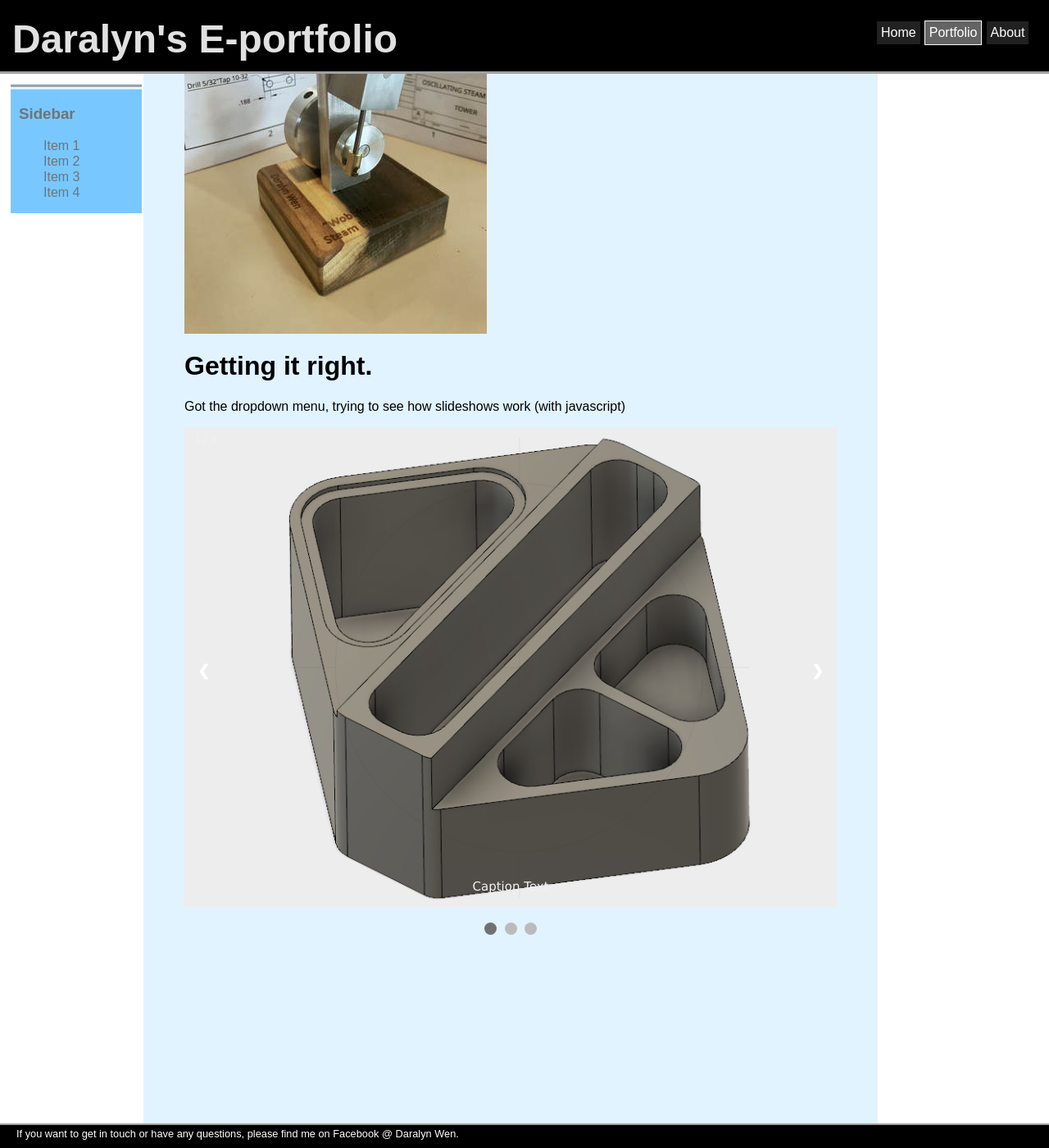
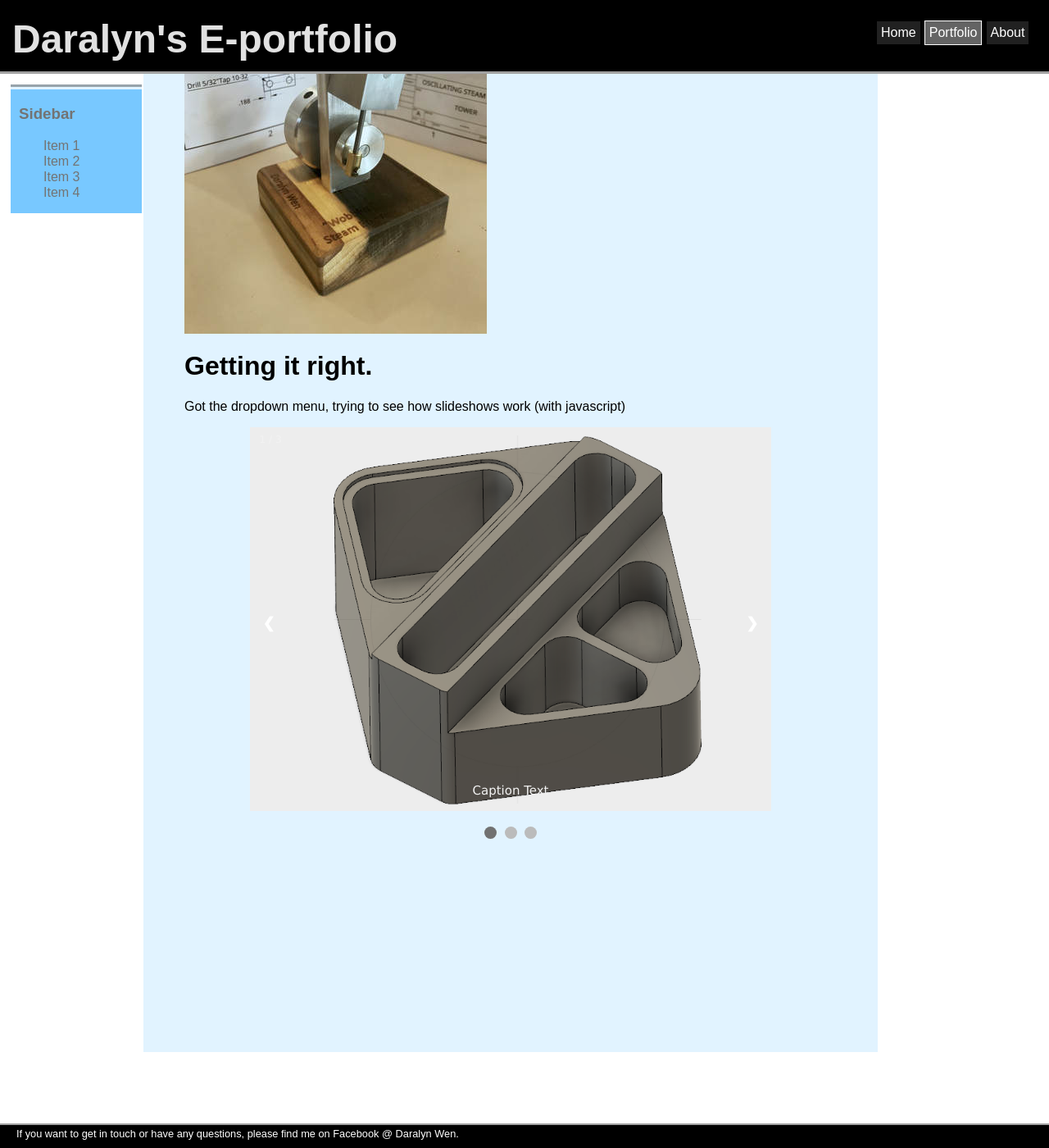
Before and after one commit to daralyn/daralyn.github.io, a Jekyll site: the page built from gettingitrightpage.html, in a window 1280 px wide and 1400 px high, scrolled down 185 px. Shown: the whole window at 82% size. Built offline with Jekyll 4.4.1, drawn with Linux system fonts in a browser that asks for light colours.

Commit message:
Update gettingitrightpage.html

```diff
--- a/gettingitrightpage.html
+++ b/gettingitrightpage.html
@@ -91,7 +91,6 @@ img {vertical-align: middle;}
   background-color: #bbb;
   border-radius: 50%;
   display: inline-block;
-  transition: background-color 0.6s ease;
 }
 
 .active, .dot:hover {
@@ -122,7 +121,7 @@ img {vertical-align: middle;}
 }
 </style>
 
-<div class="slideshow-container">
+<div class="slideshow-container" style="width: 80%">
 
 	<div class="mySlides fade">
 		<div class="numbertext">1 / 3</div>
```
Lines whose indentation alone changed are shown as unchanged.
